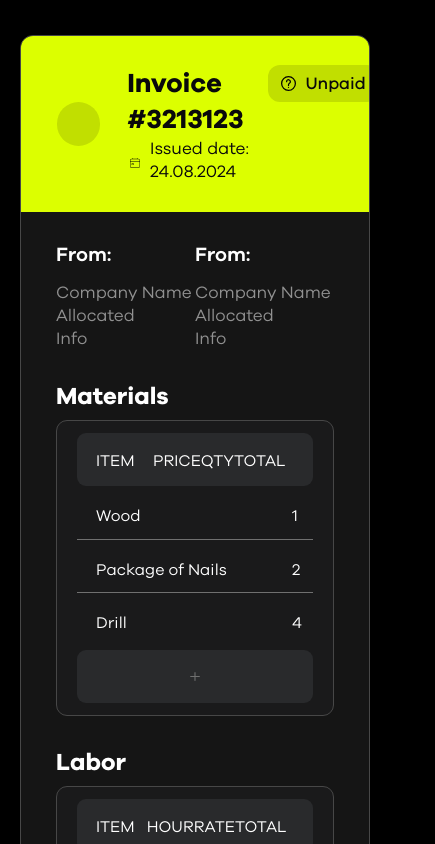
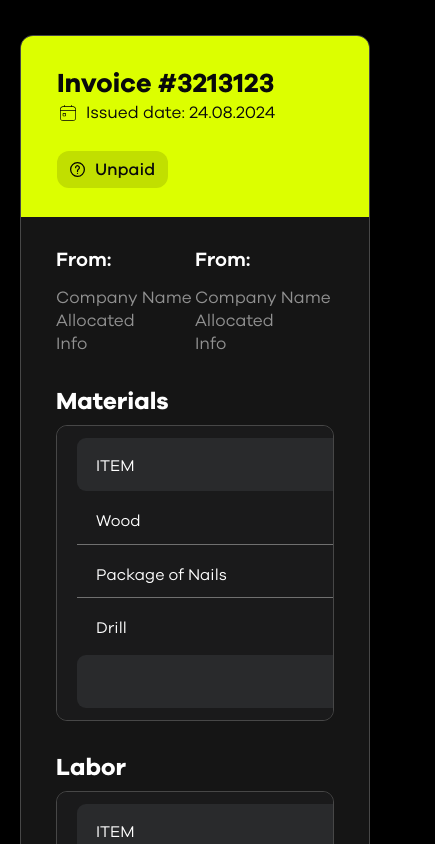
Before and after one commit to GiacomoFranco/Invoice, an Angular app: page / in a window 390 px wide. Shown: the top 844 px of the page, 435 px wide, since content can reach past the window. Built offline with nearby package versions, Linux system fonts and the light colour scheme.

Commit message:
📱 Working in general responsive

```diff
--- a/src/app/components/invoice-payment/invoice-payment.component.scss
+++ b/src/app/components/invoice-payment/invoice-payment.component.scss
@@ -4,7 +4,6 @@
   flex-grow: 1;
   flex-basis: 66.5rem;
   height: fit-content;
-  min-width: 48rem;
   background-color: var(--panel-black);
   border: .1rem solid var(--outline-panel);
   border-radius: var(--panel-radious);
--- a/src/app/components/invoice-summary/summary-header/summary-header.component.html
+++ b/src/app/components/invoice-summary/summary-header/summary-header.component.html
@@ -1,7 +1,7 @@
 <div class="summary-identifier-element">
-  <div class="invoice-icon">
+  <!-- <div class="invoice-icon"> -->
     <!-- <img src="" alt="Invoice Icon" class="invoice-icon"> -->
-  </div>
+  <!-- </div> -->
   <div class="summary-identifier">
     <h1>Invoice #{{invoiceID()}}</h1>
     <div class="issued-date">
--- a/src/app/components/invoice-summary/summary-header/summary-header.component.scss
+++ b/src/app/components/invoice-summary/summary-header/summary-header.component.scss
@@ -2,20 +2,23 @@
   display: flex;
   padding: 2.9rem 3.6rem;
   background-color: var(--main-green);
+  flex-wrap: wrap;
+  gap: 2.7rem;
 
   .summary-identifier-element {
+    display: flex;
+    align-items: center;
+    gap: 2.7rem;
+    color: var(--main-black);
+    flex-shrink: 0;
+    flex-grow: 1;
+
     .invoice-icon {
       width: 6.7rem;
       aspect-ratio: 1 / 1;
       border-radius: 999rem;
       background-color: var(--dark-green);
     }
-
-    display: flex;
-    align-items: center;
-    gap: 2.7rem;
-    width: 100%;
-    color: var(--main-black);
 
     .summary-identifier {
       gap: .4rem;
--- a/src/app/shared/payment-option/payment-option.component.scss
+++ b/src/app/shared/payment-option/payment-option.component.scss
@@ -51,6 +51,7 @@ label {
     height: 2.6rem;
     border: .1rem solid #6A6A6A;
     border-radius: 999rem;
+    flex-shrink: 0;
 
     .inner-radio {
       width: 100%;
--- a/src/app/shared/table-items/table-items.component.scss
+++ b/src/app/shared/table-items/table-items.component.scss
@@ -1,3 +1,5 @@
+@import 'breakpoints';
+
 :host {
   width: 100%;
   padding: 1.2rem 2rem;
@@ -6,10 +8,15 @@
   border-radius: 1.1rem;
   background-color: #1A1A1B;
 
+  @include custom-breakpoint(1790) {
+    overflow: scroll;
+  }
+
   .table {
     width: 100%;
     border-radius: .9rem;
     height: fit-content;
+    min-width: 99.9rem;
 
     .table-header {
       @extend .table-body;
--- a/src/styles.scss
+++ b/src/styles.scss
@@ -8,6 +8,7 @@
 
   &::-webkit-scrollbar {
     width: 5px;
+    height: 5px;
 
     &-track {
       box-shadow: 0px 0px 5px 0px #151804 inset;
```
